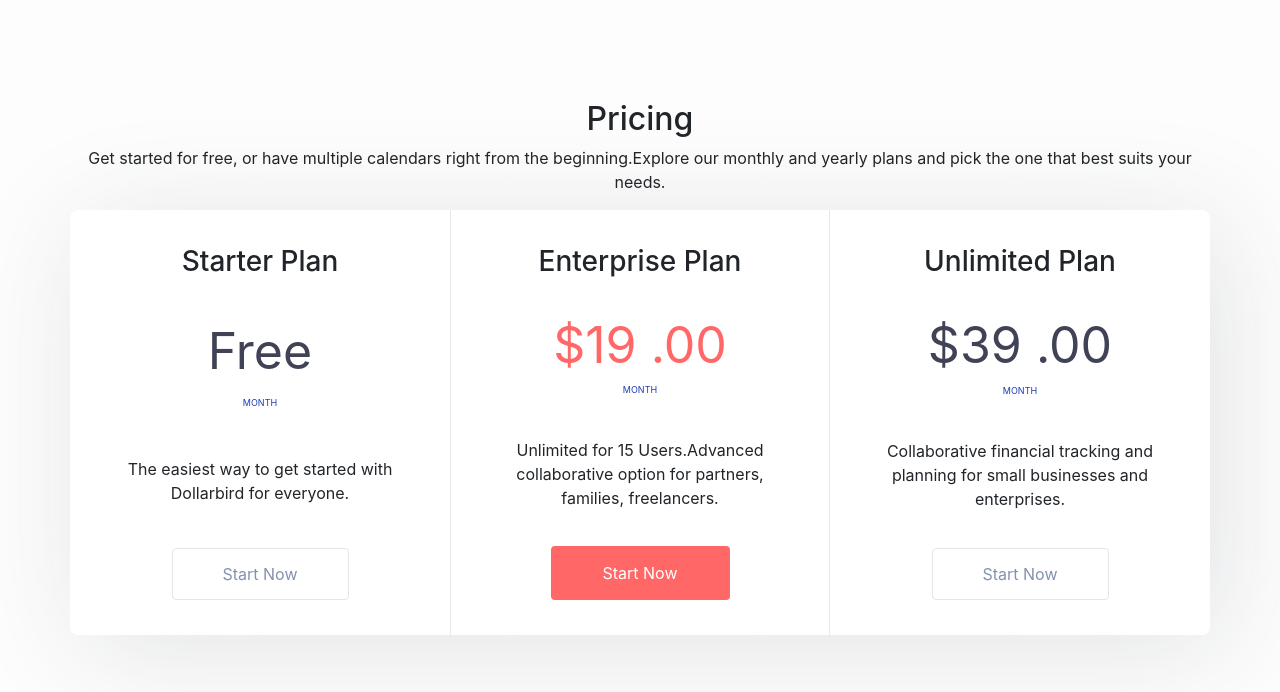
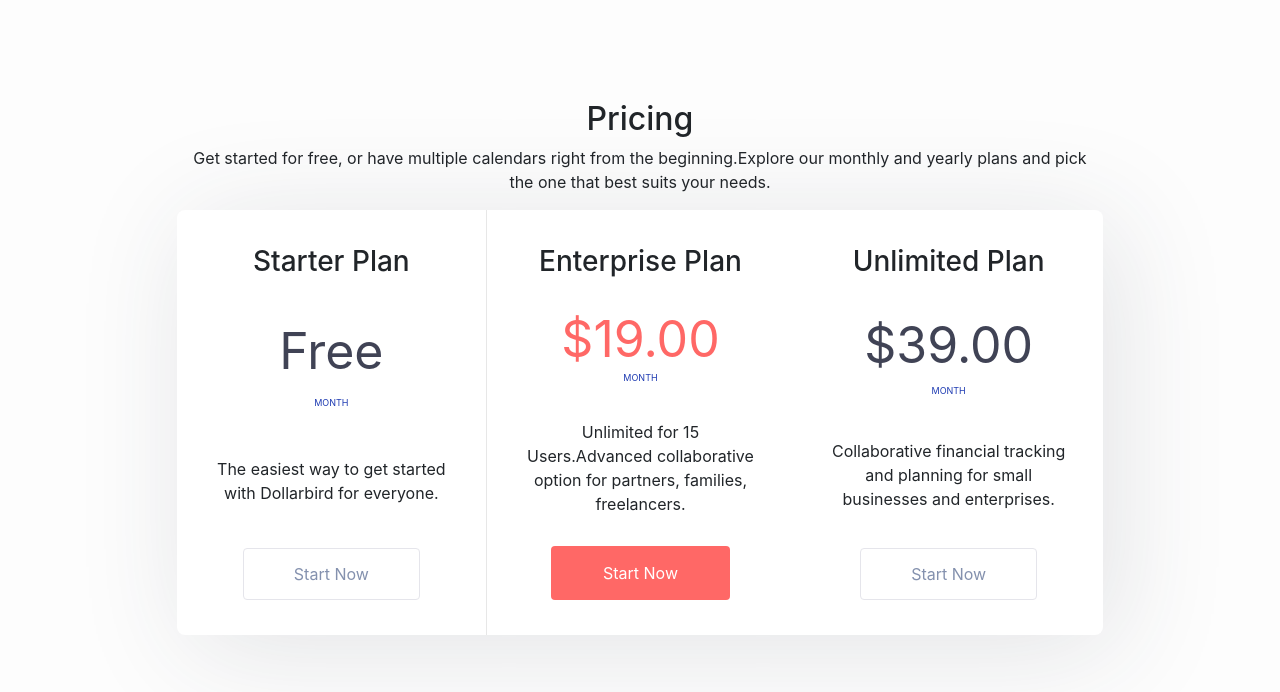
Before and after one commit to codenamics/MERN-Stripe, a React (Create React App) app: page / in a window 1280 px wide. Shown: the top 692 px of the page. Built offline with nearby package versions, Linux system fonts and the light colour scheme; what react-stripe-elements would draw is missing.

Commit message:
pricing refactor

```diff
--- a/package.json
+++ b/package.json
@@ -30,5 +30,5 @@
     "not ie <= 11",
     "not op_mini all"
   ],
-  "proxy": "http://localhost:9000"
+  "proxy": "http://localhost:3000"
 }
--- a/server.js
+++ b/server.js
@@ -19,5 +19,6 @@
     ).catch(err => res.send(err))
 
 });
+
 const port = process.env.PORT
-app.listen(9000, () => console.log("Listening on port 9000"));
+app.listen(3000, () => console.log("Listening on port 3000"));
--- a/src/components/CheckoutForm.js
+++ b/src/components/CheckoutForm.js
@@ -2,6 +2,13 @@
 import axios from "axios";
 import { CardElement, injectStripe } from "react-stripe-elements";
 import styled from "styled-components";
+
+const CheckOut = styled.div`
+  background-color: #6772e5;
+  width: 100%;
+  height: 100vh;
+  padding-top: 150px;
+`;
 
 const CheckOutForm = styled.form`
   margin: 0 auto;
@@ -96,7 +103,7 @@
   render() {
     if (this.state.complete) return <h1> Purchase Complete </h1>;
     return (
-      <div className="checkout">
+      <CheckOut>
         <CheckOutForm>
           <CheckOutFieldSet>
             <InputRow>
@@ -116,8 +123,8 @@
             <CardElement />
           </CheckOutFieldSet>
         </CheckOutForm>
-        <ButtonCheckOut onClick={this.submit}>Send</ButtonCheckOut>
-      </div>
+        <ButtonCheckOut onClick={this.submit}> Send </ButtonCheckOut>
+      </CheckOut>
     );
   }
 }
--- a/src/components/Pricings.js
+++ b/src/components/Pricings.js
@@ -1,66 +1,124 @@
 import React, { Component } from "react";
 import { Link } from "react-router-dom";
+import styled from "styled-components";
+
+const Pricing = styled.section`
+  padding: 100px 0;
+  background: #fafafa6c;
+  height: 100vh;
+  background-size: cover;
+  background-position: center;
+
+  @media (max-width: 992px) {
+    margin: 0;
+    padding-top: 35px;
+  }
+`;
+
+const Container = styled.div`
+  width: 70%;
+  margin: 0 auto;
+  @media (max-width: 992px) {
+    width: 90%;
+  }
+`;
+
+const Row = styled.div`
+  display: grid;
+  grid-template-columns: repeat(3, 1fr);
+  margin-right: -15px;
+  margin-left: -15px;
+  background: #ffffff;
+  border-radius: 8px;
+  box-shadow: 12.622px 12.829px 114px 0px rgba(48, 52, 73, 0.13);
+  @media (max-width: 768px) {
+    grid-template-columns: 1fr;
+  }
+`;
+
+const PricingBox = styled.div`
+  padding: 35px;
+  text-align: center;
+  display: flex;
+  flex-direction: column;
+  justify-content: space-between;
+  max-width: 345px;
+  height: 425px;
+  margin: 0 auto;
+  ${props =>
+    props.HorizontalLine ? "border-left: 1px solid #4b4b4b21" : "border: none"};
+`;
+
+const Price = styled.span`
+  font-size: 50px;
+  ${props => (props.active ? "color: #ff6866" : "color: #404355")};
+`;
+
+const Period = styled.div`
+  color: #1e3bb2;
+  font-size: 9px;
+  transform: translateY(-20px);
+`;
+
+const HeadingSecondary = styled.h2`
+  text-align: center;
+`;
+const HeadingTeriniary = styled.h3`
+  text-align: center;
+`;
+
+const Description = styled.p``;
 
 export default class Pricings extends Component {
   render() {
     return (
-      <section className="pricing" id="pricing">
-        <div className="container">
-          <h2 className="heading__secondary heading__secondary--desc text-center">
-            Pricing
-          </h2>
+      <Pricing>
+        <Container>
+          <HeadingSecondary>Pricing</HeadingSecondary>
           <p className="text__secondary text__secondary--desc text-center">
             Get started for free, or have multiple calendars right from the
             beginning.Explore our monthly and yearly plans and pick the one that
             best suits your needs.
           </p>
-          <div className="row mt-100">
-            <div className="col-xl-4 col-lg-4 col-md-12 col-sm-12 text-center">
-              <div className="pall-35 d-flex flex-column justify-content-between pricing__box t2">
-                <h3 className="heading__teritary"> Starter Plan </h3>
-                <span className="pricing__price"> Free </span>
-                <span className="pricing__period"> MONTH </span>
-                <p className="text__teritary">
+          <Row>
+            <PricingBox>
+              <HeadingTeriniary> Starter Plan </HeadingTeriniary>
+              <Price> Free </Price>
+              <Period> MONTH </Period>
+              <Description>
                 The easiest way to get started with Dollarbird for everyone.
-                </p>
+              </Description>
               <Link to="/charge">
                 <button className="btn btn-main--pricing"> Start Now </button>
               </Link>
-              </div>
-            </div>
-            <div className="col-xl-4 col-lg-4 col-md-12 col-sm-12 herizontal-line text-center mt-mb-md">
-              <div className="pall-35 d-flex flex-column justify-content-between pricing__box t1">
-                <h3 className="heading__teritary"> Enterprise Plan </h3>
-                <span className="pricing__price pricing__price--active">
-                  $19 .00
-                </span>
-                <span className="pricing__period"> MONTH </span>
-                <p className="text__teritary">
+            </PricingBox>
+            <PricingBox HorizontalLine>
+              <HeadingTeriniary> Enterprise Plan </HeadingTeriniary>
+              <Price active>$19.00</Price>
+              <Period> MONTH </Period>
+              <Description>
                 Unlimited for 15 Users.Advanced collaborative option for
                 partners, families, freelancers.
-                </p>
+              </Description>
               <Link to="/charge">
                 <button className="btn btn-main"> Start Now </button>
               </Link>
-              </div>
-            </div>
-            <div className="col-xl-4 col-lg-4 col-md-12 col-sm-12 text-center">
-              <div className="pall-35 d-flex flex-column justify-content-between pricing__box t2">
-                <h3 className="heading__teritary"> Unlimited Plan </h3>
-                <span className="pricing__price"> $39 .00 </span>
-                <span className="pricing__period"> MONTH </span>
-                <p className="text__teritary">
+            </PricingBox>
+            <PricingBox>
+              <HeadingTeriniary> Unlimited Plan </HeadingTeriniary>
+              <Price> $39.00 </Price>
+              <Period> MONTH </Period>
+              <Description>
                 Collaborative financial tracking and planning for small
                 businesses and enterprises.
-                </p>
+              </Description>
               <Link to="/charge">
                 <button className="btn btn-main--pricing"> Start Now </button>
               </Link>
-              </div>
-            </div>
-          </div>
-        </div>
-      </section>
+            </PricingBox>
+          </Row>
+        </Container>
+      </Pricing>
     );
   }
 }
--- a/src/index.css
+++ b/src/index.css
@@ -8,12 +8,7 @@
   -moz-osx-font-smoothing: grayscale;
 }
 
-.checkout {
-  background-color: #6772e5;
-  width: 100%;
-  height: 100vh;
-  padding-top: 150px;
-}
+
 
 .StripeElement {
   padding: 16px 10px 16px 10px;
@@ -34,54 +29,10 @@
   color: green;
 }
 
-.mt-100 {
-  background: #ffffff;
-  border-radius: 8px;
-  box-shadow: 12.622px 12.829px 114px 0px rgba(48, 52, 73, 0.13);
-}
 
-.pricing {
-  padding: 100px 0;
-  background: #fafafa6c;
-  height: 100vh;
-  background-size: cover;
-  background-position: center;
 
-  @media (max-width: 992px) {
-    margin: 0;
-    padding-top: 35px;
-  }
-}
 
-.herizontal-line {
-  border-left: 1px solid #4b4b4b21;
-  border-right: 1px solid #4b4b4b21;
-}
 
-.pricing__box {
-  max-width: 345px;
-  height: 425px;
-  margin: 0 auto;
-}
-
-.pricing__box--active {
-  box-shadow: 12.622px 12.829px 114px 0px rgba(48, 52, 73, 0.13);
-}
-
-.pricing__price {
-  color: #404355;
-  font-size: 50px;
-}
-
-.pricing__price--active {
-  color: #ff6866;
-}
-
-.pricing__period {
-  color: #1e3bb2;
-  font-size: 9px;
-  transform: translateY(-20px);
-}
 
 .btn-main {
   color: #fff;
@@ -97,9 +48,7 @@
   }
 }
 
-.pall-35 {
-  padding: 35px;
-}
+
 
 .btn-main--pricing {
   border-width: 1px;
```
Lines whose indentation alone changed are shown as unchanged.
